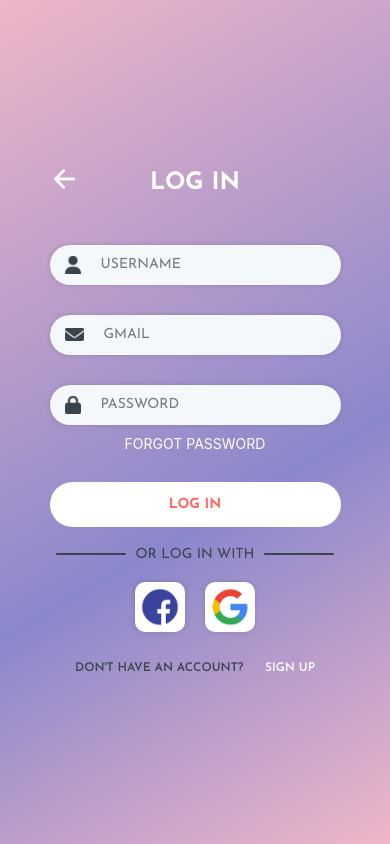
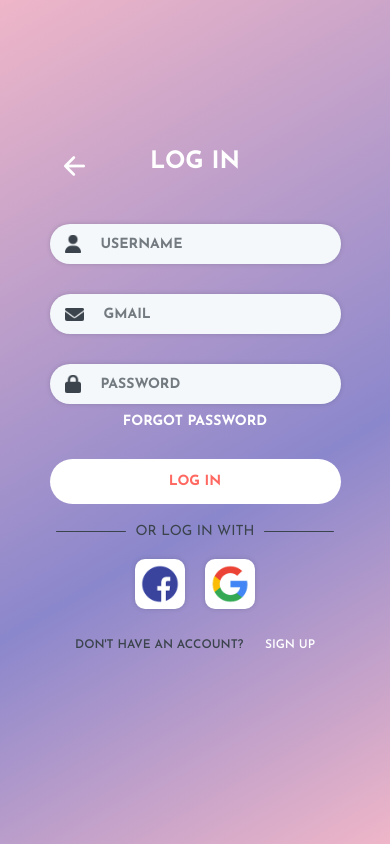
Before and after one commit to Napus-BackendDev/Mobile, a React Native app in the folder Frontend/: screen /Login in a window 390 px wide. Built offline with nearby package versions, Linux system fonts and the light colour scheme.

Commit message:
Fix bug in login sign up

```diff
--- a/Frontend/src/screens/LoginScreen.js
+++ b/Frontend/src/screens/LoginScreen.js
@@ -156,15 +156,17 @@ const styles = StyleSheet.create({
 
   },
   pageContainer: {
+    flex:1,
     padding: 30,
     borderRadius: 15,
     width: '90%',
+    marginTop:120,
   },
   backButton: {
-    alignSelf: 'flex-start',
     position: 'absolute',
-    marginTop: -4,
-    zIndex: 1,
+    top: 15, // Adjust as needed
+    left: 20, // Moves it to the left
+    zIndex: 10,
   },
   logintitle: {
     fontSize: 24,
@@ -208,6 +210,7 @@ const styles = StyleSheet.create({
     padding: 10,
     color: '#737B81',
     fontFamily: 'JosefinSans',
+    fontWeight: 'bold',
   },
   forgotPassword: {
     alignSelf: 'center',
@@ -216,7 +219,9 @@ const styles = StyleSheet.create({
     fontFamily: 'JosefinSans',
   },
   loginforgot:{
+    fontFamily: 'JosefinSans',
     color:"white",
+    fontWeight: 'bold',
   },
   login: {
     backgroundColor: '#FFF',
--- a/Frontend/src/screens/SignupScreen.js
+++ b/Frontend/src/screens/SignupScreen.js
@@ -132,18 +132,20 @@ const styles = StyleSheet.create({
     flex: 1,
     alignItems: 'center',
     justifyContent: 'center',
-    fontFamily: 'JosefinSans',
   },
   pageContainer: {
+    flex:1,
     padding: 30,
     borderRadius: 15,
     width: '90%',
+    marginTop:120,
+
   },
   backButton: {
-    alignSelf: 'flex-start',
     position: 'absolute',
-    marginTop: -4,
-    zIndex: 1,
+    top: 15,
+    left: 20,
+    zIndex: 10,
   },
   signuptitle: {
     fontSize: 24,
@@ -162,6 +164,7 @@ const styles = StyleSheet.create({
     marginBottom: 30,
     backgroundColor:"#F4F8FB",
     fontFamily: 'JosefinSans',
+
   },
   shadow: {
     shadowColor: "#3E485A",
@@ -187,16 +190,19 @@ const styles = StyleSheet.create({
     padding: 10,
     color: '#737B81',
     fontFamily: 'JosefinSans',
+    fontWeight: 'bold',
   },
   forgotPassword: {
     alignSelf: 'center',
     marginTop: -20,
     marginBottom: 30,
     fontFamily: 'JosefinSans',
+
   },
   signupforgot:{
     color:"#FF6961",
     fontFamily: 'JosefinSans',
+    fontWeight:"bold",
   },
 
   signup: {
```
